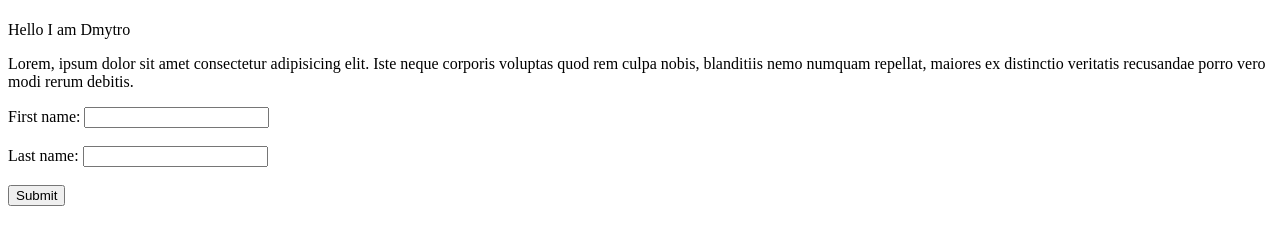
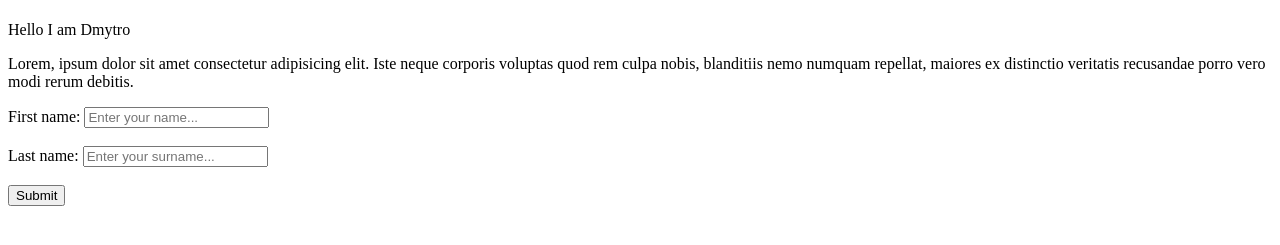
Before and after one commit to FBetulDemir/Team-arbete, a plain HTML site: page index.html in a window 1280 px wide. Shown: the part 59-304 px from the top of the page. Drawn offline with Linux system fonts and the light colour scheme.

Commit message:
Add placeholder to form

```diff
--- a/index.html
+++ b/index.html
@@ -15,9 +15,19 @@
     </p>
     <form action="#">
       <label for="fname">First name:</label>
-      <input type="text" id="fname" name="fname" /><br /><br />
+      <input
+        type="text"
+        id="fname"
+        name="fname"
+        placeholder="Enter your name..."
+      /><br /><br />
       <label for="lname">Last name:</label>
-      <input type="text" id="lname" name="lname" /><br /><br />
+      <input
+        type="text"
+        id="lname"
+        name="lname"
+        placeholder="Enter your surname..."
+      /><br /><br />
       <input type="submit" value="Submit" />
     </form>
   </body>
```
